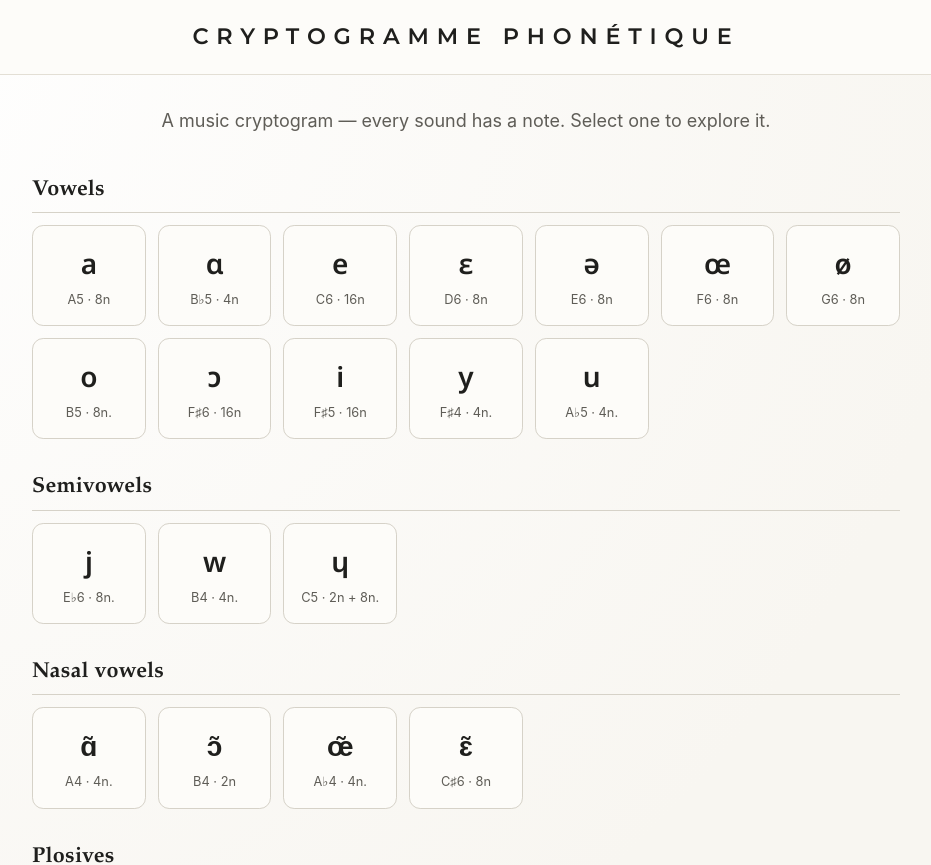
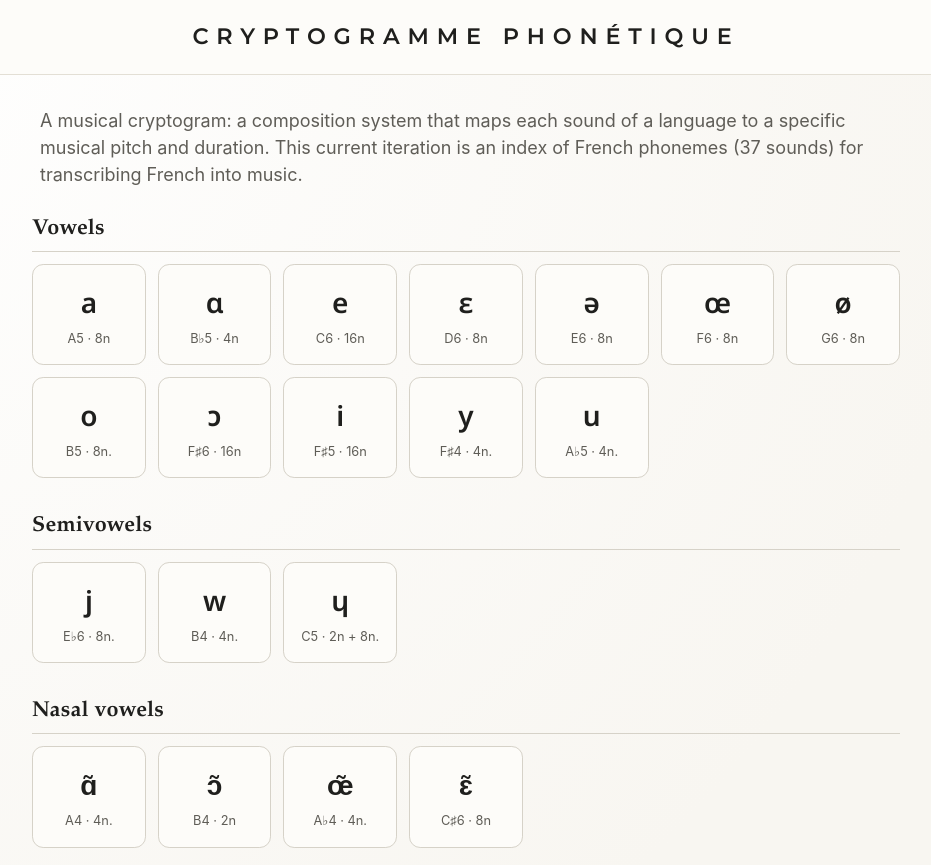
Before and after one commit to BrettEastman/sveltekit-phoneme-notes, a SvelteKit app: page / in a window 1280 px wide. Shown: the top 865 px of the page, without its empty margins (174-1105 px from the left). Built offline with nearby package versions, Linux system fonts and the light colour scheme.

Commit message:
refactor: modify the header description text on home page

```diff
--- a/src/routes/+page.svelte
+++ b/src/routes/+page.svelte
@@ -1,10 +1,14 @@
 <script lang="ts">
-  import { categoryLabels, categoryOrder, units } from '$lib/data/units';
-  import { prettyNoteName } from '$lib/music';
+  import { categoryLabels, categoryOrder, units } from "$lib/data/units";
+  import { prettyNoteName } from "$lib/music";
 </script>
 
 <header>
-  <p>A music cryptogram — every sound has a note. Select one to explore it.</p>
+  <p>
+    A musical cryptogram: a composition system that maps each sound of a
+    language to a specific musical pitch and duration. This current iteration is
+    an index of French phonemes (37 sounds) for transcribing French into music.
+  </p>
 </header>
 
 {#each categoryOrder as category}
@@ -14,7 +18,9 @@
       {#each units.filter((unit) => unit.category === category) as unit}
         <a class="unit-tile" href="/unit/{unit.slug}">
           <span class="tile-symbol">{unit.symbol}</span>
-          <span class="tile-note">{prettyNoteName(unit.note)} · {unit.duration}</span>
+          <span class="tile-note"
+            >{prettyNoteName(unit.note)} · {unit.duration}</span
+          >
         </a>
       {/each}
     </div>
@@ -23,8 +29,9 @@
 
 <style>
   header {
-    text-align: center;
-    margin-bottom: 40px;
+    text-align: left;
+    margin-bottom: 25px;
+    padding-inline: 8px;
   }
 
   header p {
```
